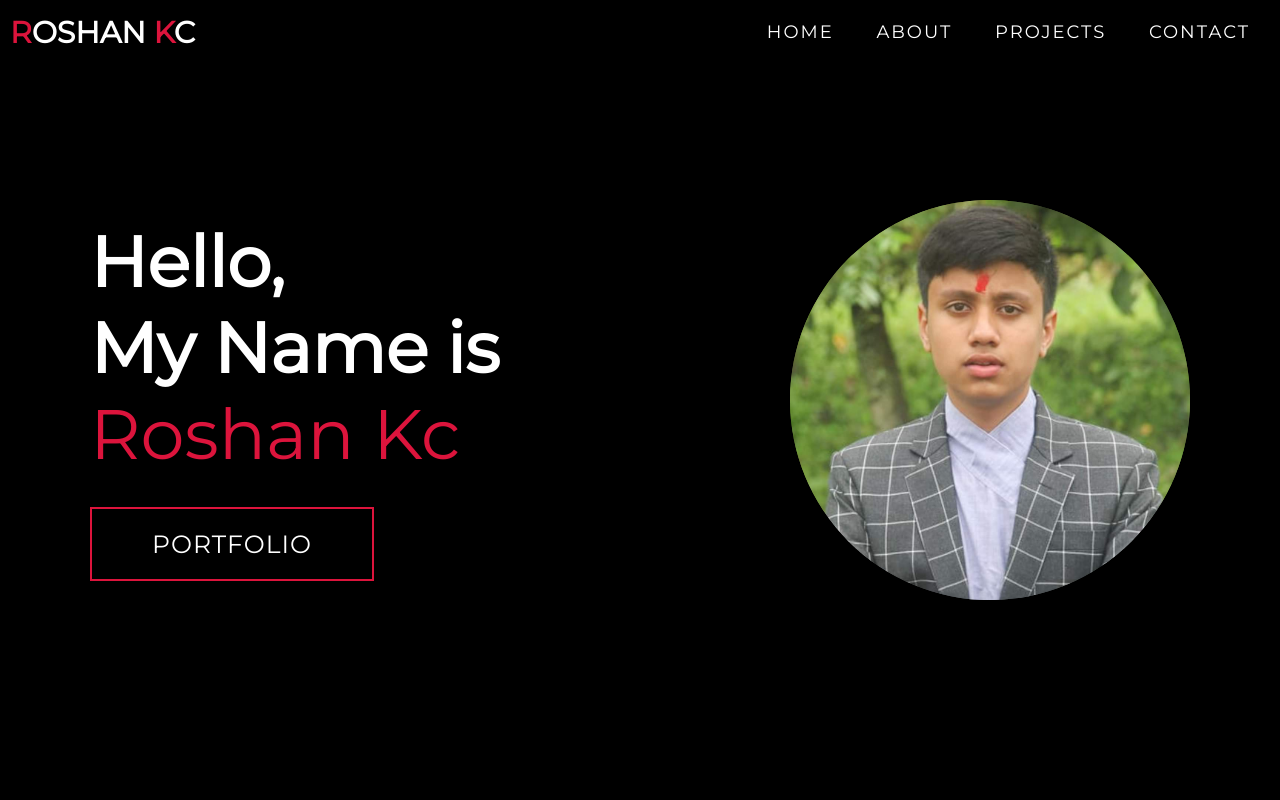
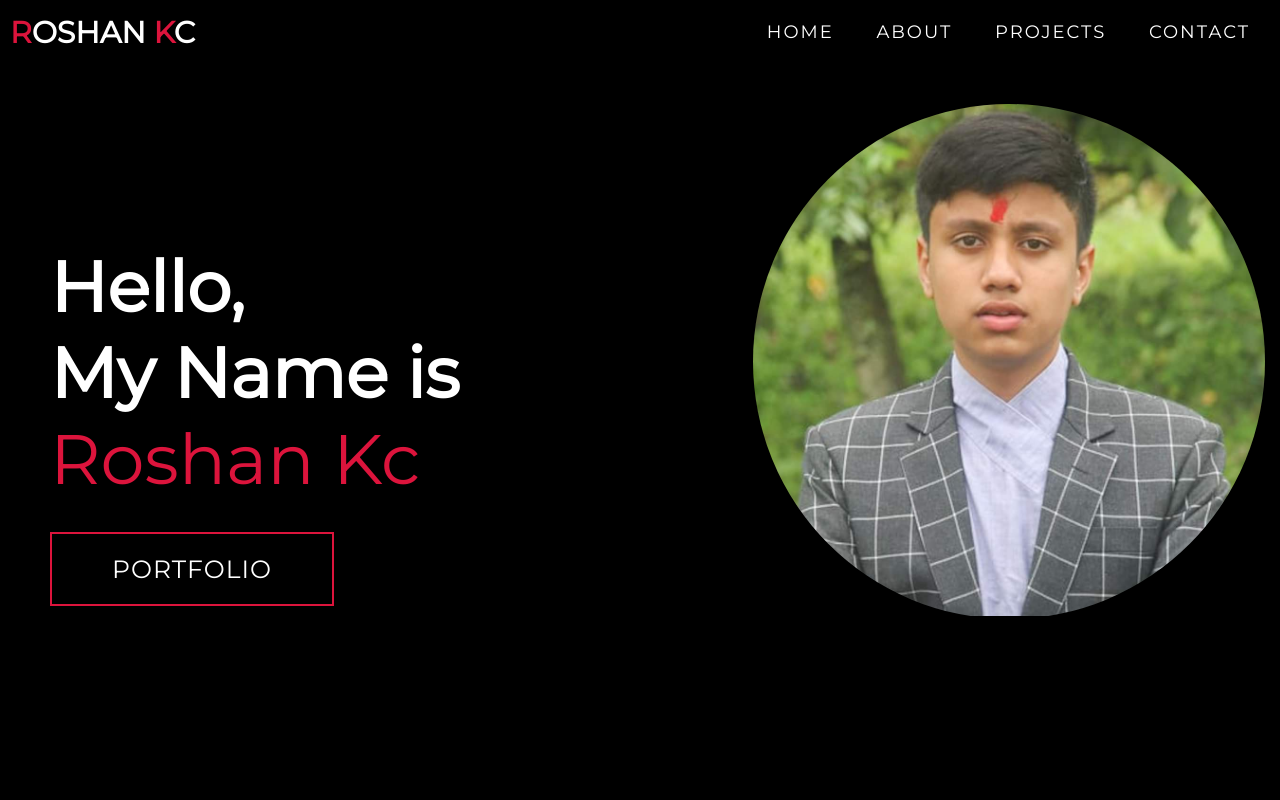
Before and after one commit to vandalgod/portfolio-website, a plain HTML site: page index.html in a window 1280 px wide. Shown: the top 800 px of the page. Drawn offline with Linux system fonts and the light colour scheme.

Commit message:
modified

```diff
--- a/style.css
+++ b/style.css
@@ -48,13 +48,15 @@ p {
 .cta {
 	display: inline-block;
 	padding: 10px 30px;
+	right: 40px;
+	position: relative;
 	color: white;
 	background-color: transparent;
 	border: 2px solid crimson;
 	font-size: 2rem;
 	text-transform: uppercase;
 	letter-spacing: 0.1rem;
-	margin-top: 30px;
+	margin-top: 80px;
 	transition: 0.3s ease;
 	transition-property: background-color, color;
 }
@@ -230,6 +232,8 @@ p {
 	display: block;
 	width: fit-content;
 	font-size: 4rem;
+	right: 40px;
+	top: 50px; ;
 	position: relative;
 	color: transparent;
 	animation: text_reveal 0.5s ease forwards;
@@ -273,14 +277,13 @@ p {
   }
 
   .image-container {
-	width: 400px;
-	height: 400px;
-	background-image: url('./img/main.jpg');
+	width: 40%;
+	height: auto;
 	background-size: cover;
-	background-position: center;
+	background-position: right;
 	position: absolute;
-	top: calc(50% - 25%);
-	right: 90px;
+	top: calc(50% - 37%);
+	right: 15px;
 	border-radius: 50%;
 	overflow: hidden;
   }
@@ -412,9 +415,14 @@ p {
 
 
 /* contact Section */
-
+#contact .contact {
+	flex-direction: column;
+	max-width: 1200px;
+	margin: 0 auto;
+	width: 90%;
+}
 #contact .contact-items {
-
+	/* max-width: 400px; */
 	width: 100%;
 }
 #contact .contact-item {
```
Also changed, not shown: index.html (+3 -4 lines).
